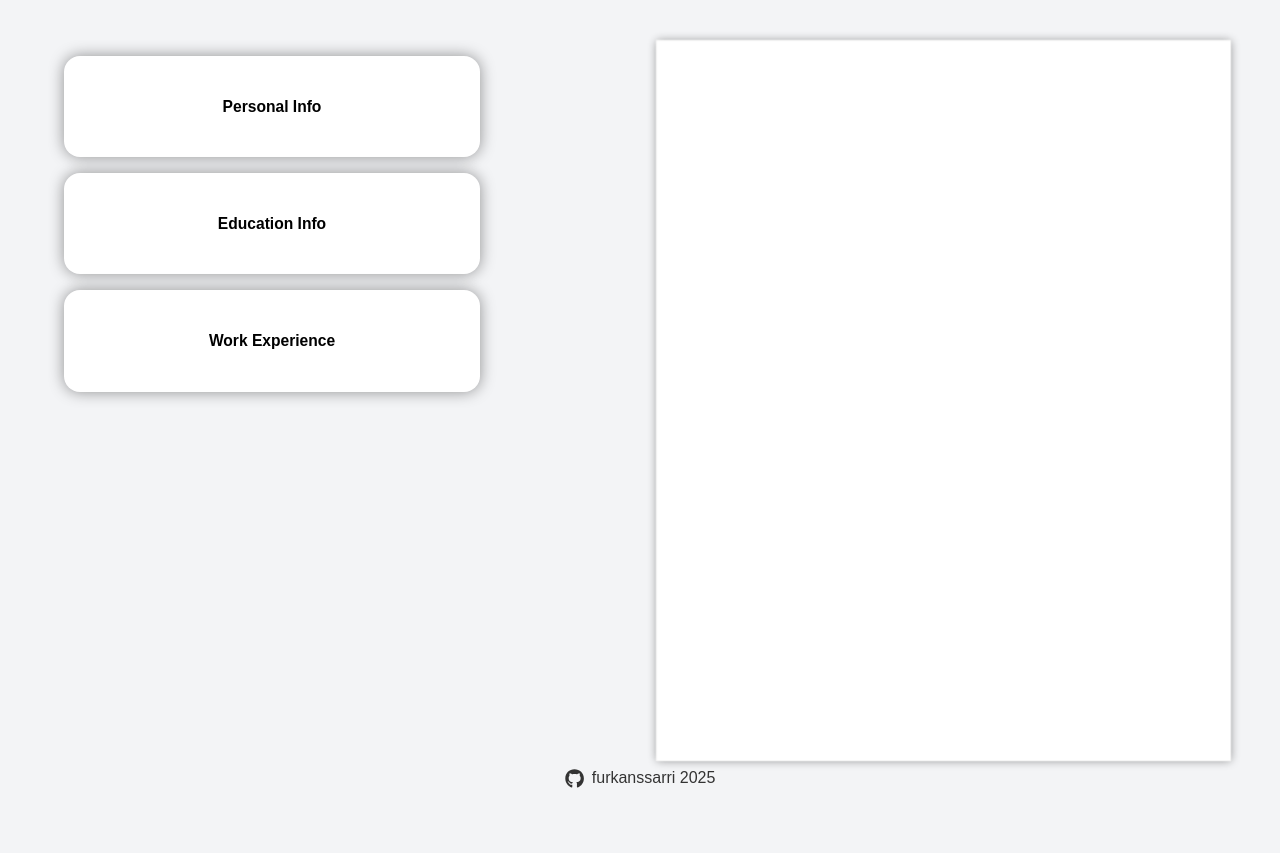
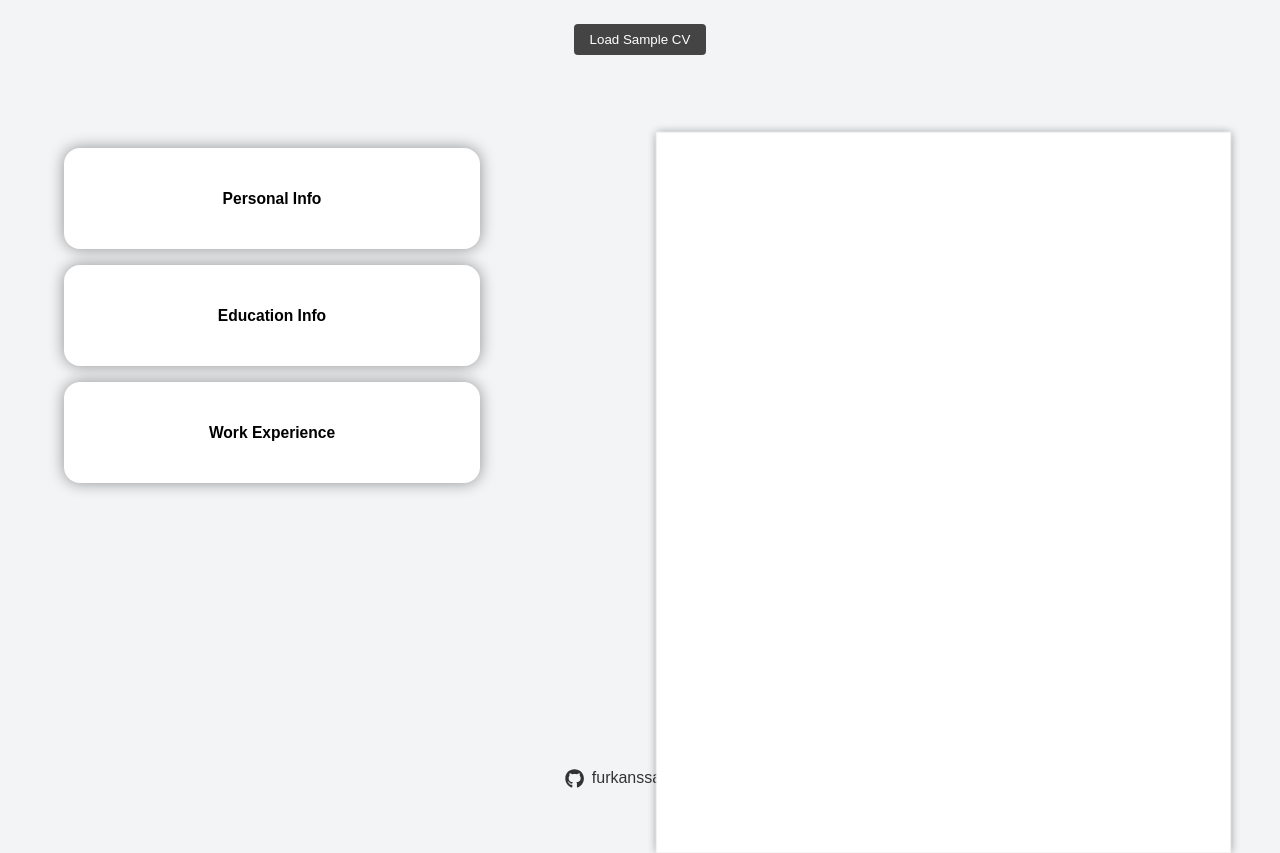
Before and after one commit to furkanssarri/cv-builder, a React (Vite) app: page / in a window 1280 px wide. Before the commit the page ends 816 px from the top, so only its background shows below. Built offline with nearby package versions, Linux system fonts and the light colour scheme.

Commit message:
feat: add `defaultFormData` functionality
the users can now fill in the cv preview with dummy data with a click of
a button to see how it looks and all, hopefully saving a few keystrokes.

```diff
--- a/src/App.css
+++ b/src/App.css
@@ -15,6 +15,17 @@
   justify-content: space-between;
   align-items: center;
   height: 100vh;
+}
+
+.toggle-default-btn {
+  margin: 1rem;
+  padding: 0.5rem 1rem;
+  font-weight: 500;
+  background-color: #444;
+  color: white;
+  border: none;
+  border-radius: 4px;
+  cursor: pointer;
 }
 
 .container {
--- a/src/App.jsx
+++ b/src/App.jsx
@@ -4,16 +4,31 @@ import Resume from "./components/output/Resume";
 import FormContainer from "./components/form/FormContainer";
 import { storeItem } from "./utils/storage";
 import Footer from "./components/Footer";
+import { defaults } from "./assets/defaultFormData";
 
 function App() {
   const [personalInfo, setPersonalInfo] = useState(null);
   const [educationInfo, setEducationInfo] = useState([]);
   const [workInfo, setWorkInfo] = useState([]);
+  const [showDefaults, setSetshowDefaults] = useState(false);
   const [editingIndex, setEditingIndex] = useState({
     section: null,
     index: null,
     data: null,
   });
+
+  const toggleDefaultData = () => {
+    if (!showDefaults) {
+      setPersonalInfo([defaults.personalInformation]);
+      setEducationInfo(defaults.educationInformation);
+      setWorkInfo(defaults.experienceInformation);
+    } else {
+      setPersonalInfo([]);
+      setEducationInfo([]);
+      setWorkInfo([]);
+    }
+    setSetshowDefaults((prev) => !prev);
+  };
 
   const handleEditEntry = (section, index) => {
     const targetArray =
@@ -48,6 +63,9 @@ function App() {
 
   return (
     <div className="App">
+      <button className="toggle-default-btn" onClick={toggleDefaultData}>
+        {showDefaults ? "Hide Sample CV" : "Load Sample CV"}
+      </button>
       <div className="container">
         <div id="form-area">
           <div className="form-wrapper">
--- /dev/null
+++ b/src/assets/defaultFormData.js
@@ -0,0 +1,50 @@
+export const defaults = {
+  personalInformation: {
+    firstName: "John",
+    lastName: "Doe",
+    title: "Fullstack Web Dev",
+    about:
+      "Lorem ipsum dolor, sit amet consectetur adipisicing elit. Atque eveniet dolorum dolores, placeat possimus repudiandae iusto sequi commodi expedita, recusandae deleniti. Tempore incidunt facilis fugit provident voluptatem repellendus et quidem.",
+    email: "johndoe@email.com",
+    phone: "5554443322",
+    portfolio: "github.com/johndoe",
+    shortAddress: "London, UK",
+  },
+  experienceInformation: [
+    {
+      company: "Xyz Software Solutions",
+      position: "Intern",
+      description: "orem ipsum dolor, sit amet consecteur adipisicing elit.",
+      startYear: "2015",
+      endYear: "2016",
+    },
+    {
+      company: "Abc Corp.",
+      position: "Frontend Web Dev",
+      description: "Lorem ipsum dolor, sit amet consecteur adipisicing elit.",
+      startYear: "2016",
+      endYear: "2019",
+    },
+    {
+      company: "Fitbit Agency",
+      position: "Fullstack Developer",
+      description: "Lorem ipsum dolor, sit amet consecteur adipisicing elit.",
+      startYear: "2019",
+      endYear: "2024",
+    },
+  ],
+  educationInformation: [
+    {
+      institution: "Harvard University",
+      program: "Linguistics",
+      startYear: "2012",
+      endYear: "2016",
+    },
+    {
+      institution: "MIT",
+      program: "Software Engineering",
+      startYear: "2017",
+      endYear: "2022",
+    },
+  ],
+};
--- a/src/components/form/DynamicForm.jsx
+++ b/src/components/form/DynamicForm.jsx
@@ -7,7 +7,6 @@ const DynamicForm = ({
   onSubmitData,
   editingIndex,
   setEditingIndex,
-  formSectionIndex,
 }) => {
   const initialState = useMemo(() => {
     return fields.reduce((acc, field) => {
```
